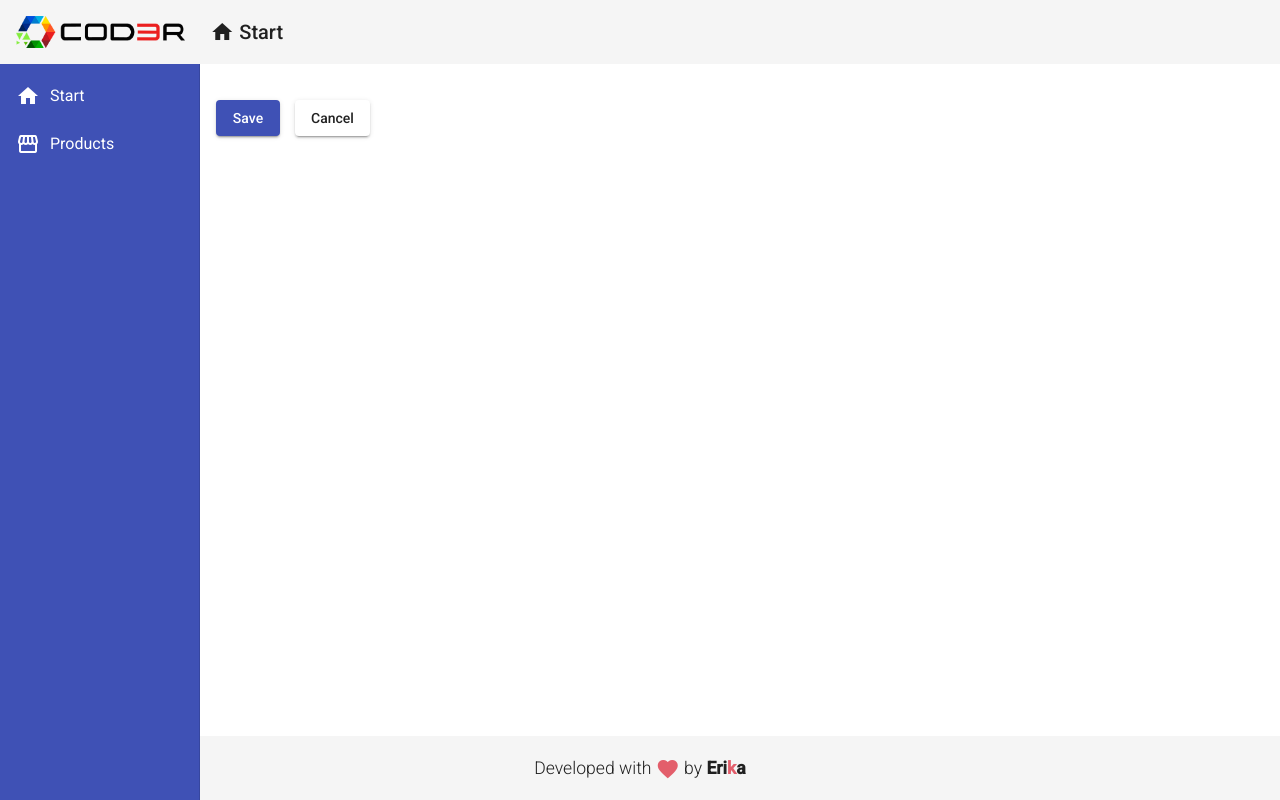
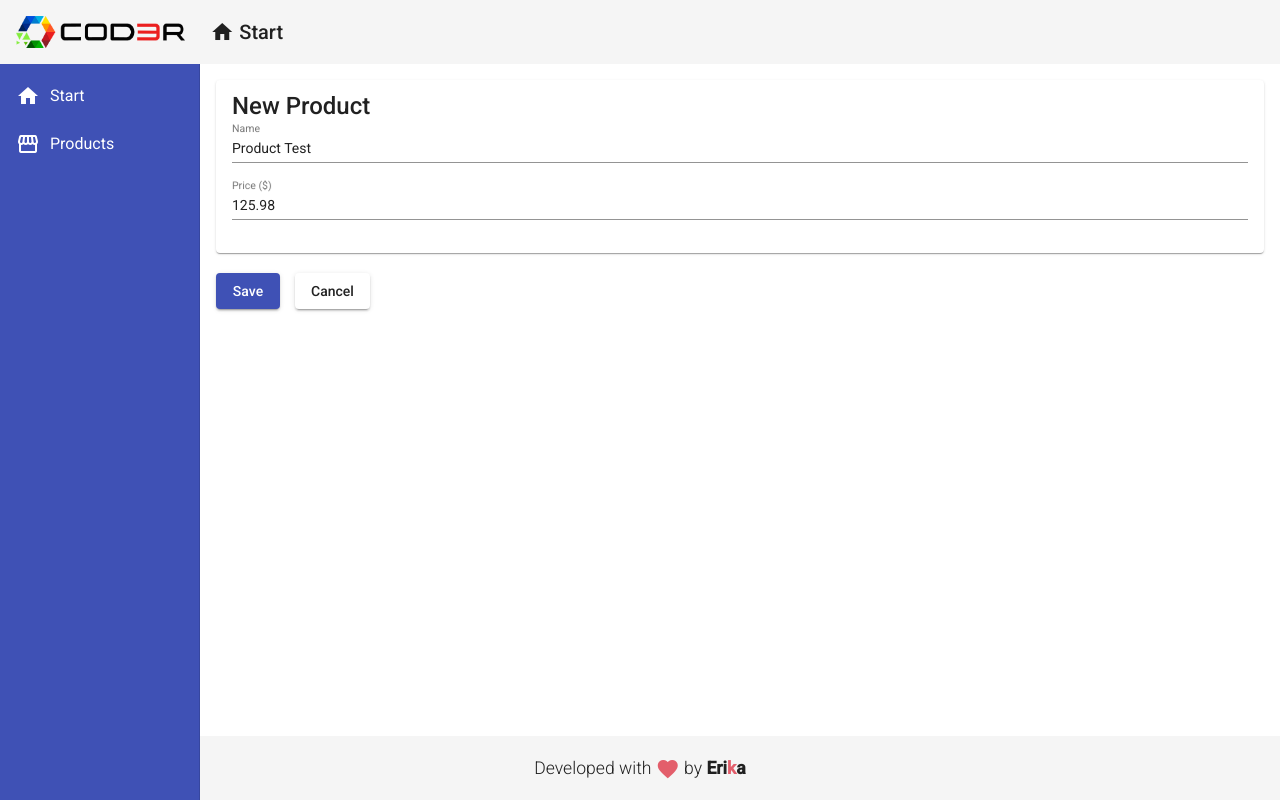
Before and after one commit to erikaperciliano/CRUD-Angular13, an Angular app in the folder frontend/: page /products/create in a window 1280 px wide. Built offline with nearby package versions, Linux system fonts and the light colour scheme.

Commit message:
creating a formulary

```diff
--- a/frontend/src/app/component/product/product-create/product-create.component.html
+++ b/frontend/src/app/component/product/product-create/product-create.component.html
@@ -1,3 +1,15 @@
+<mat-card>
+    <mat-card-title> New Product</mat-card-title>
+    <form>
+        <mat-form-field>
+            <input matInput placeholder="Name" [(ngModel)]="product.name" name="name">
+        </mat-form-field>
+        <mat-form-field>
+            <input matInput placeholder="Price ($)" [(ngModel)]="product.price" name="price">
+        </mat-form-field>
+    </form>
+</mat-card>
+
 <button mat-raised-button (click)="createProduct()" color="primary">
     Save
 </button>
```
